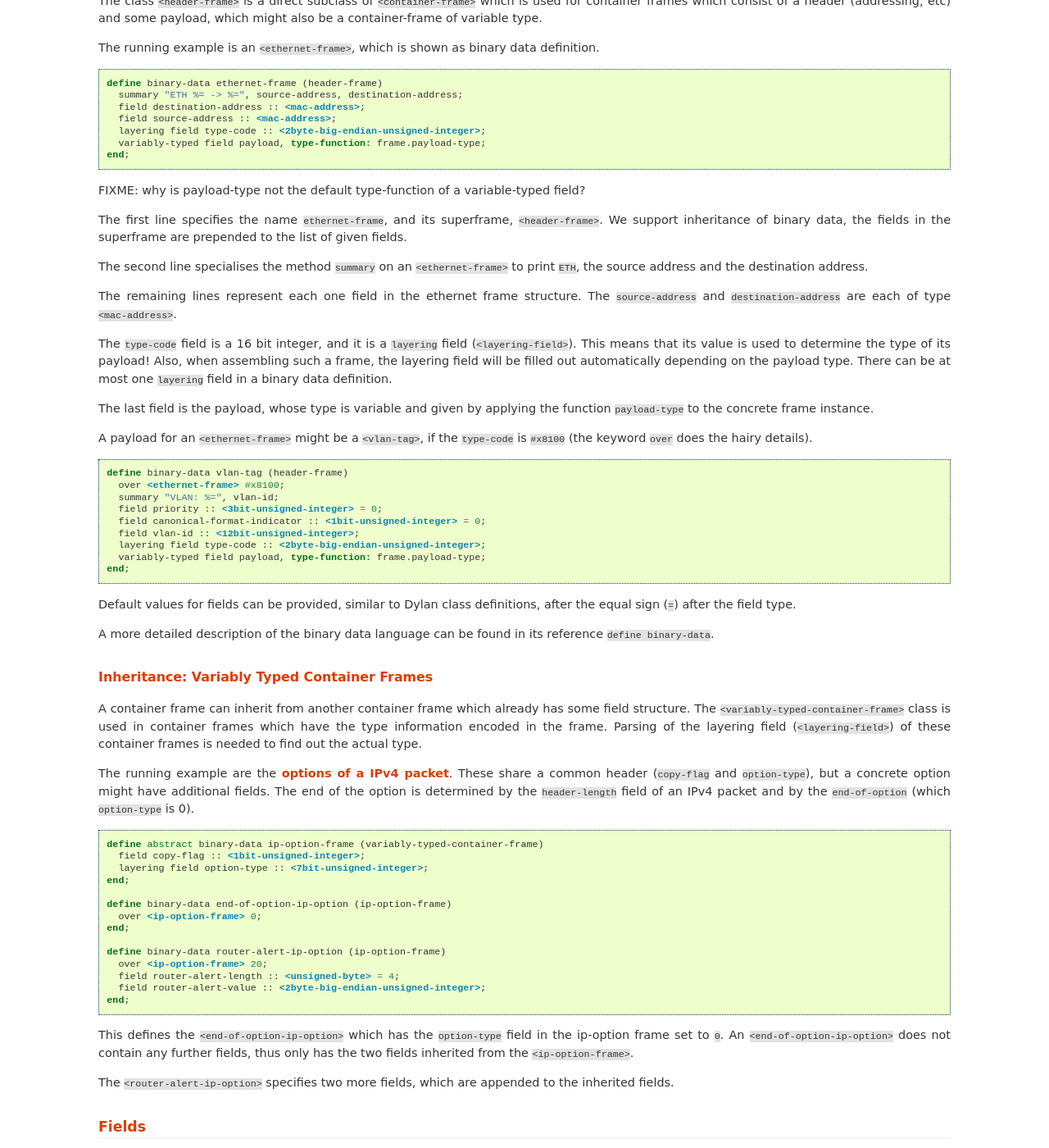
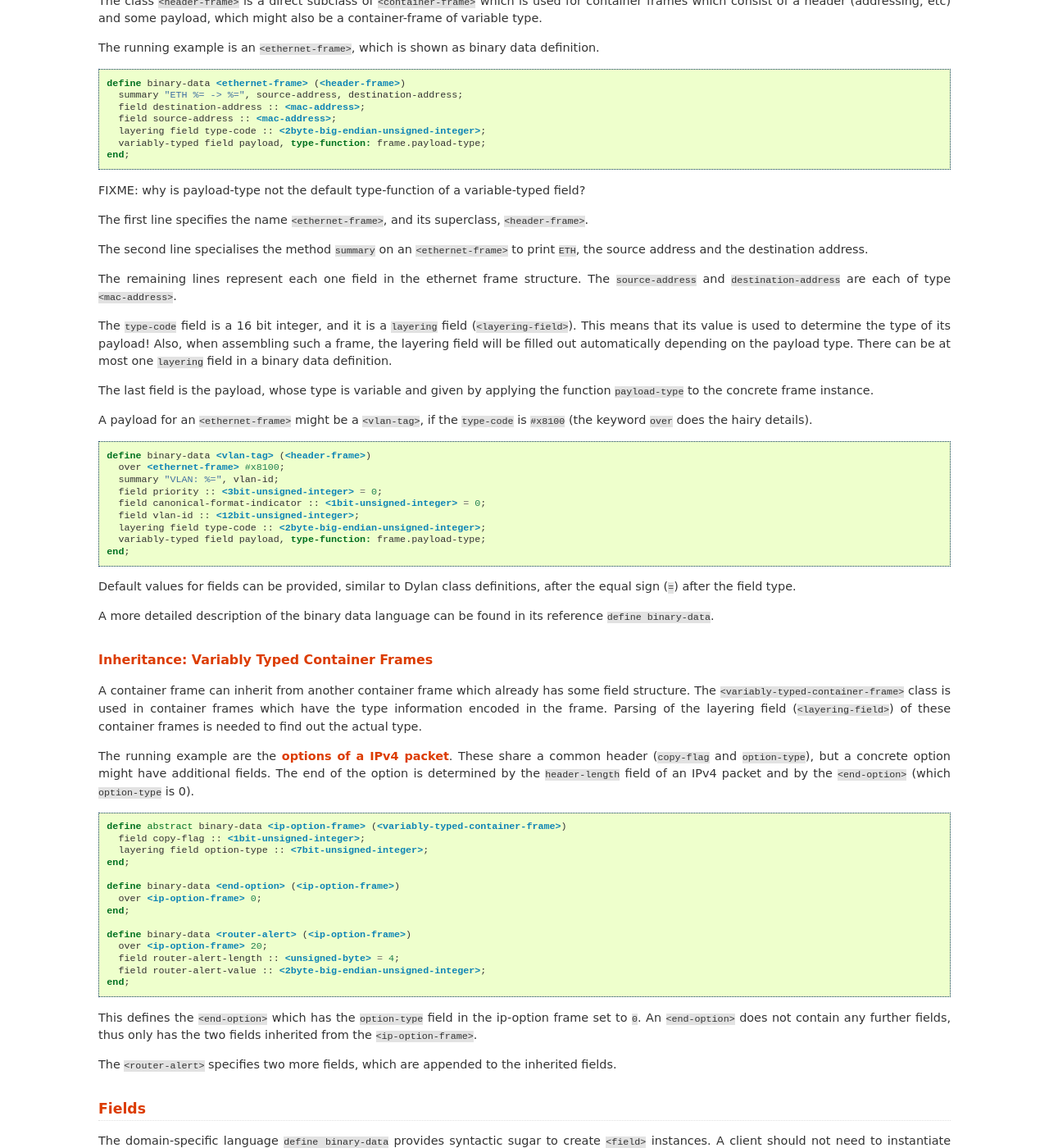
Before and after one commit to dylan-lang/binary-data, a Sphinx documentation site: the page built from documentation/source/usage.rst, in a window 1280 px wide and 1400 px high, scrolled down 3245 px. Shown: the whole window at 82% size. Built offline with Sphinx 7.4.7, drawn with Linux system fonts in a browser that asks for light colours; cross-references to code outside the pages are shown as plain code.

Commit message:
update to new syntax

```diff
--- a/documentation/source/usage.rst
+++ b/documentation/source/usage.rst
@@ -215,10 +215,8 @@ binary data definition.
 
 FIXME: why is payload-type not the default type-function of a variable-typed field?
 
-The first line specifies the name ``ethernet-frame``, and its
-superframe, :class:`<header-frame>`. We support inheritance of binary
-data, the fields in the superframe are prepended to the list of given
-fields.
+The first line specifies the name ``<ethernet-frame>``, and its
+superclass, :class:`<header-frame>`.
 
 The second line specialises the method :gf:`summary` on an
 ``<ethernet-frame>`` to print ``ETH``, the source address and the
@@ -275,31 +273,31 @@ The running example are the `options of a IPv4 packet
 header (``copy-flag`` and ``option-type``), but a concrete option
 might have additional fields. The end of the option is determined by
 the ``header-length`` field of an IPv4 packet and by the
-``end-of-option`` (which ``option-type`` is 0).
+``<end-option>`` (which ``option-type`` is 0).
 
 .. code-block:: dylan
 
-    define abstract binary-data ip-option-frame (variably-typed-container-frame)
+    define abstract binary-data <ip-option-frame> (<variably-typed-container-frame>)
       field copy-flag :: <1bit-unsigned-integer>;
       layering field option-type :: <7bit-unsigned-integer>;
     end;
 
-    define binary-data end-of-option-ip-option (ip-option-frame)
+    define binary-data <end-option> (<ip-option-frame>)
       over <ip-option-frame> 0;
     end;
 
-    define binary-data router-alert-ip-option (ip-option-frame)
+    define binary-data <router-alert> (<ip-option-frame>)
       over <ip-option-frame> 20;
       field router-alert-length :: <unsigned-byte> = 4;
       field router-alert-value :: <2byte-big-endian-unsigned-integer>;
     end;
 
-This defines the ``<end-of-option-ip-option>`` which has the
-``option-type`` field in the ip-option frame set to ``0``. An
-``<end-of-option-ip-option>`` does not contain any further fields,
-thus only has the two fields inherited from the ``<ip-option-frame>``.
+This defines the ``<end-option>`` which has the ``option-type`` field
+in the ip-option frame set to ``0``. An ``<end-option>`` does not
+contain any further fields, thus only has the two fields inherited
+from the ``<ip-option-frame>``.
 
-The ``<router-alert-ip-option>`` specifies two more fields, which are
+The ``<router-alert>`` specifies two more fields, which are
 appended to the inherited fields.
 
 
```
Also changed, not shown: other parts of documentation/source/usage.rst (+2 -2 lines), documentation/source/reference.rst (+7 -6 lines).
